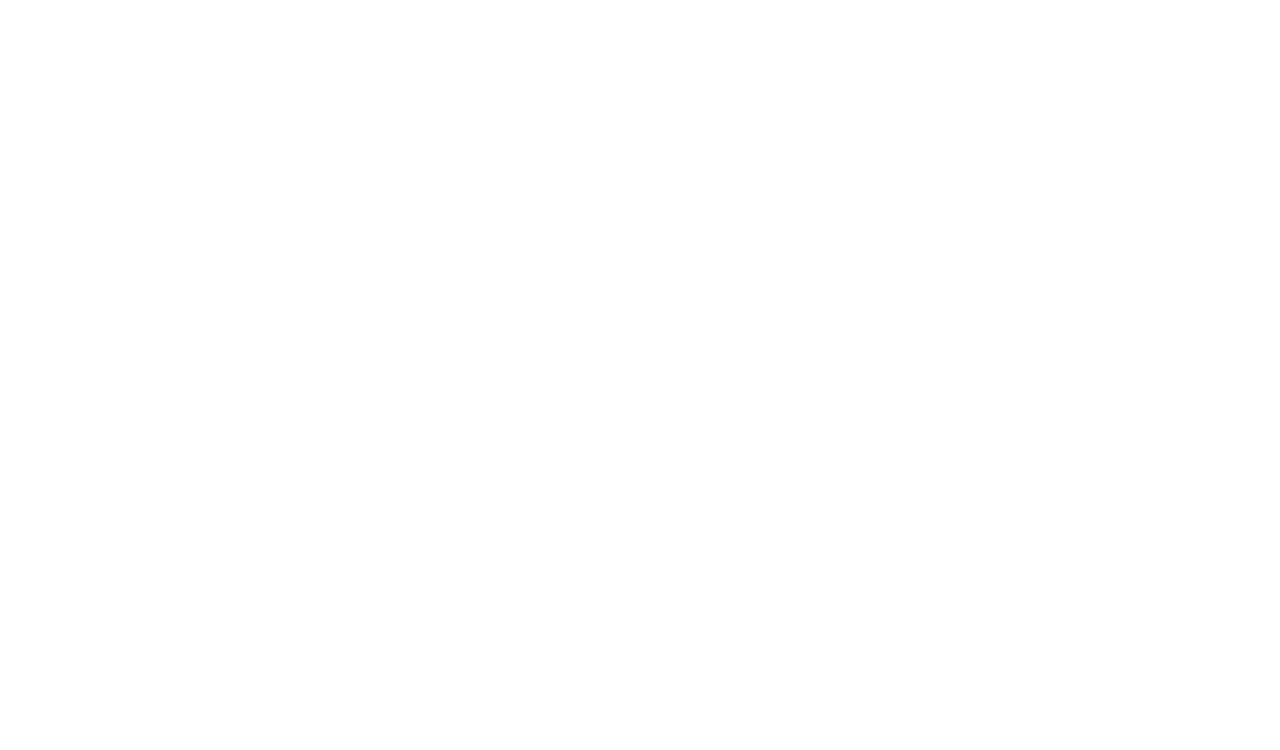
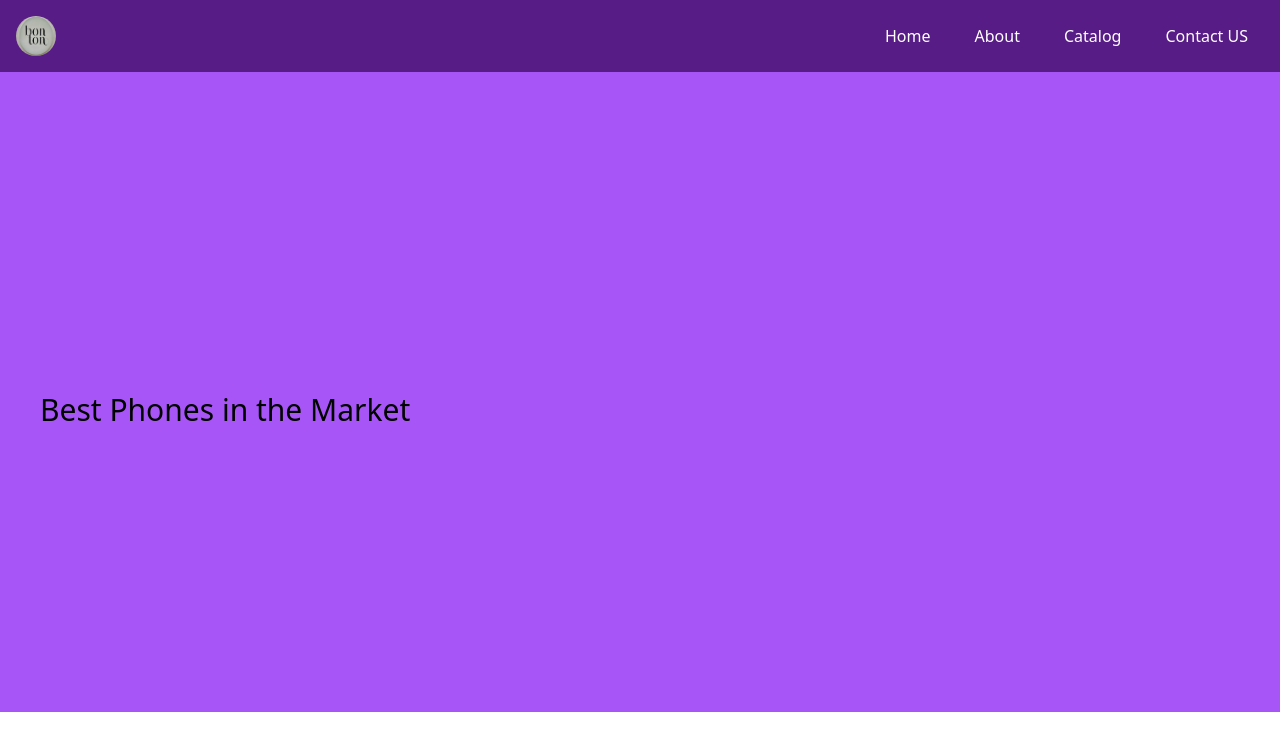
Before and after one commit to BhalliBhai/Tailwind-CSS, a website: page template.html in a window 1280 px wide. Drawn offline with nearby package versions, Linux system fonts and the light colour scheme.

Commit message:
Created Navbar & Header

```diff
--- a/template.html
+++ b/template.html
@@ -3,9 +3,26 @@
 <head>
     <meta charset="UTF-8">
     <meta name="viewport" content="width=device-width, initial-scale=1.0">
+    <script src="https://cdn.tailwindcss.com"></script>
     <title>Template</title>
 </head>
 <body>
+    <nav class="px-4 py-4 bg-purple-900 text-white flex justify-between">
+        <img src="./img/logo.jpg" class="w-10 h-10 rounded-full my-auto" alt="Logo">
+        <ul class="px-4 px-4 flex space-x-11 justify-end my-auto">
+            <li><a href="#">Home</a></li>
+            <li><a href="#">About</a></li>
+            <li><a href="#">Catalog</a></li>
+            <li><a href="#">Contact US</a></li>
+        </ul>
+    </nav>
+    <main>
+        <div class="main bg-purple-500 h-96 py-80 px-10">
+            <div class="text-3xl my-auto">
+                Best Phones in the Market
+            </div>
+        </div>
+    </main>
 
 </body>
 </html>
```
Also changed, not shown: img/logo.jpg (added).
